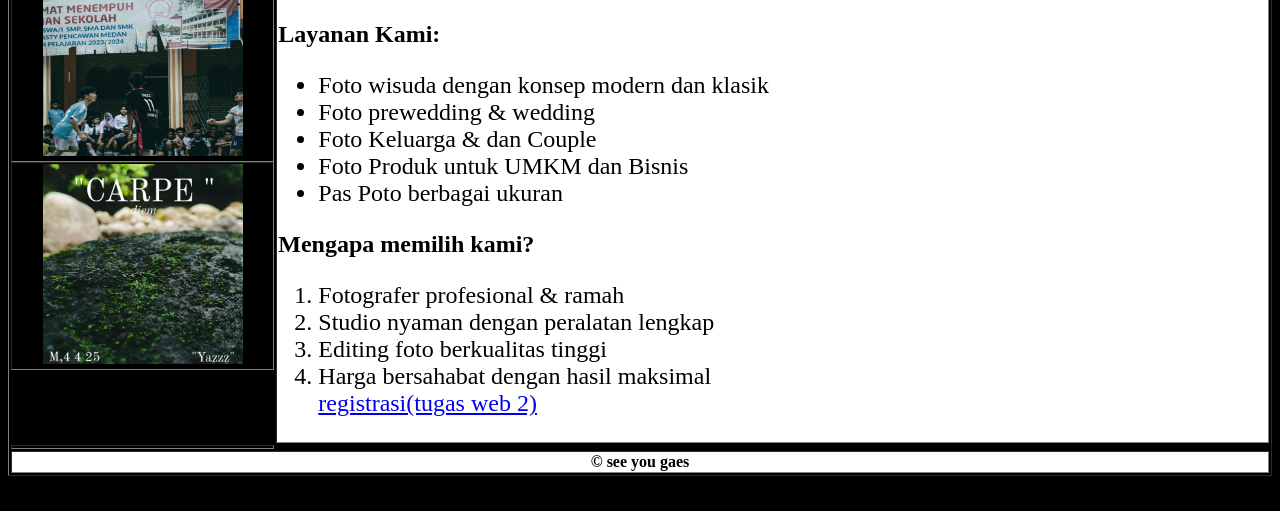
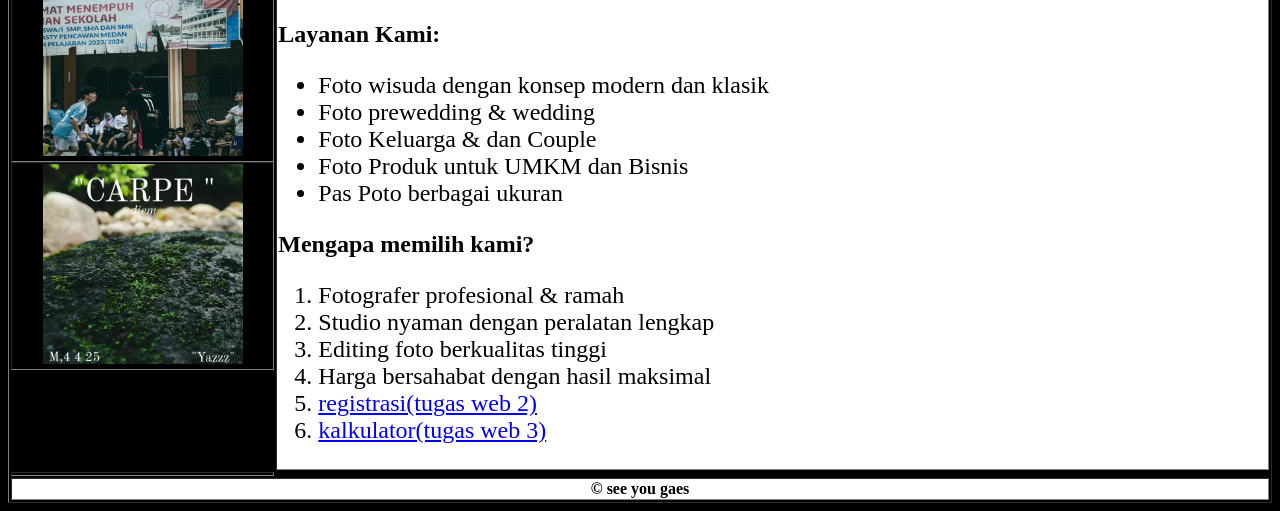
Before and after one commit to gintingdiaz957/Website-Personal4, a plain HTML site: page index.html in a window 1280 px wide. Shown: the part 566-1077 px from the top of the page. Before the commit the page ends 1050 px from the top, so only its background shows below. Drawn offline with Linux system fonts and the light colour scheme.

Commit message:
Update index.html

```diff
--- a/index.html
+++ b/index.html
@@ -59,7 +59,8 @@
                 <li>Studio nyaman dengan peralatan lengkap</li>
                 <li>Editing foto berkualitas tinggi</li>
                 <li>Harga bersahabat dengan hasil maksimal</li>
-               <a href="form.html">registrasi(tugas web 2)</a>
+                 <li><a href="form.html">registrasi(tugas web 2)</a></li>
+                  <li><a href="kalkulator.html">kalkulator(tugas web 3)</a></li>
             </td>
 
         </tr>
```
